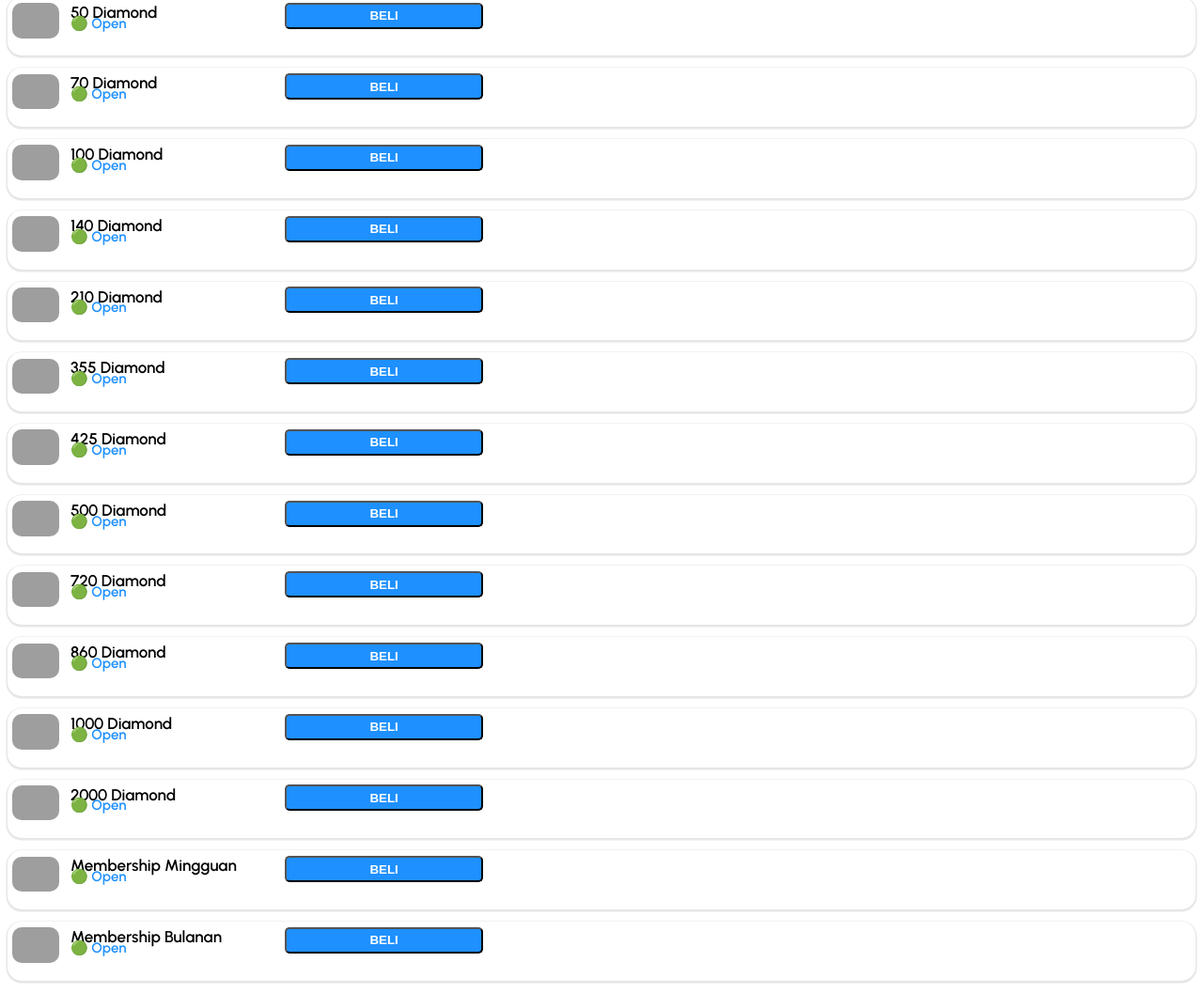
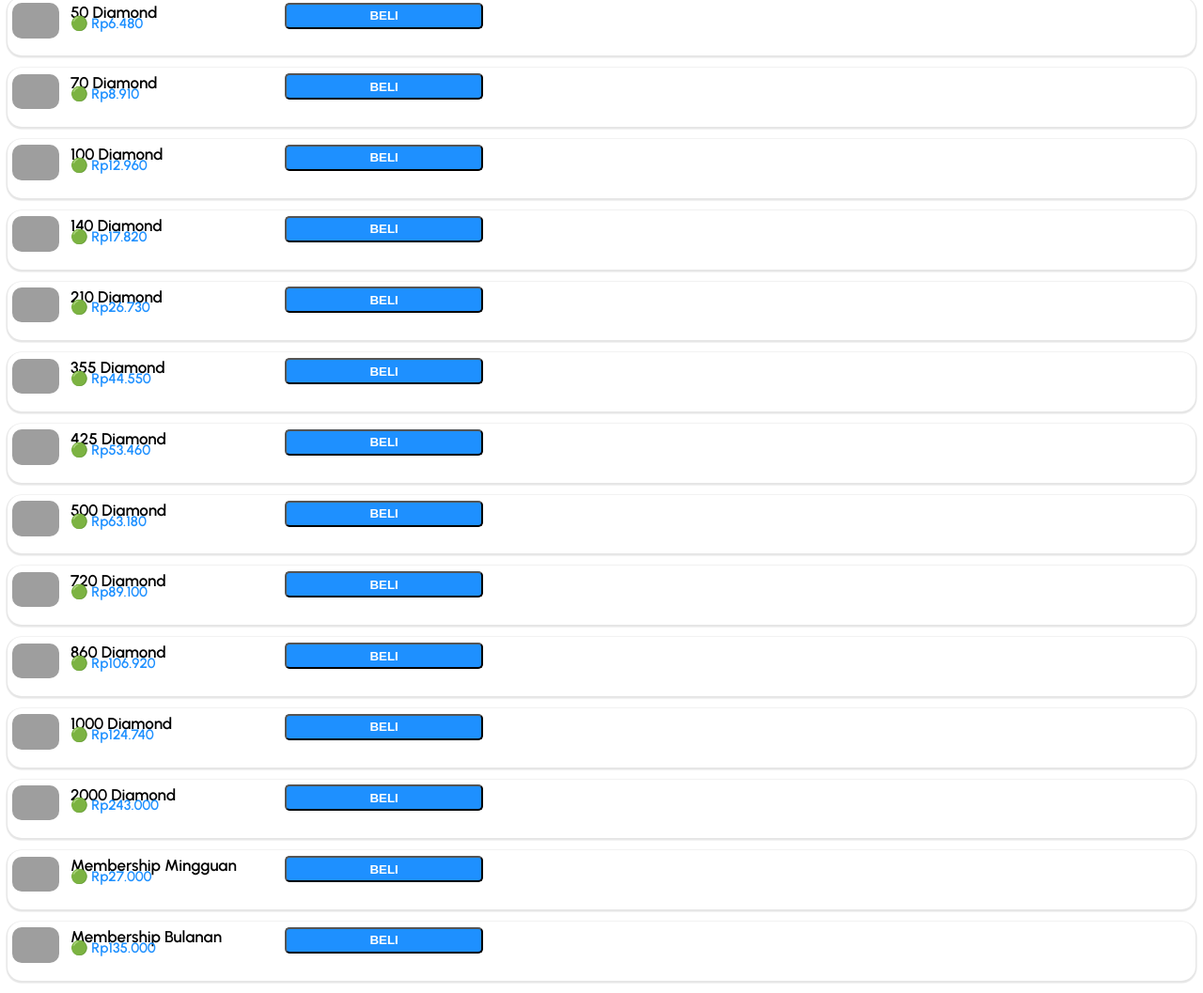
Before and after one commit to sptrshop25/ffmanual, a plain HTML site: page index.html in a window 1280 px wide. Shown: the part 141-1198 px from the top of the page at 94% size. Drawn offline with nearby package versions, Linux system fonts and the light colour scheme; grey boxes are pictures that could not be loaded; a web font is replaced by a local one.

Commit message:
Update index.html

```diff
--- a/index.html
+++ b/index.html
@@ -70,85 +70,85 @@
 
 <!---BAGIAN 2--->
 <div class="putih">
-  <img src="https://i.ibb.co/4VjH9hc/fff.png" style="border-radius:10px;width:50px;margin-top:0.5%;margin-left:5px"></style><a class="text1">50 Diamond</a></br><a class="text2">🟢 Open</a><a href="https://sptrshop.webtoko.net/produk?Free-Fire-50💎-649897"><button class="button" style="width:16.5%;height:28px;"><span>
+  <img src="https://i.ibb.co/4VjH9hc/fff.png" style="border-radius:10px;width:50px;margin-top:0.5%;margin-left:5px"></style><a class="text1">50 Diamond</a></br><a class="text2">🟢 Rp6.480</a><a href="https://sptrshop.webtoko.net/produk?Free-Fire-50💎-649897"><button class="button" style="width:16.5%;height:28px;"><span>
   BELI
 </span></button></a></td></table></div>
 
 <!---BAGIAN 3--->
 <div class="putih">
-  <img src="https://i.ibb.co/4VjH9hc/fff.png" style="border-radius:10px;width:50px;margin-top:0.5%;margin-left:5px"></style><a class="text1">70 Diamond</a></br><a class="text2">🟢 Open </a><a href="https://sptrshop.webtoko.net/produk?Free-Fire-70💎-271569"><button class="button" style="width:16.5%;height:28px;"><span>
+  <img src="https://i.ibb.co/4VjH9hc/fff.png" style="border-radius:10px;width:50px;margin-top:0.5%;margin-left:5px"></style><a class="text1">70 Diamond</a></br><a class="text2">🟢 Rp8.910</a><a href="https://sptrshop.webtoko.net/produk?Free-Fire-70💎-271569"><button class="button" style="width:16.5%;height:28px;"><span>
   BELI
 </span></button></a></td></table></div>
 
 <!---BAGIAN 4--->
 <div class="putih">
-  <img src="https://i.ibb.co/4VjH9hc/fff.png" style="border-radius:10px;width:50px;margin-top:0.5%;margin-left:5px"></style><a class="text1">100 Diamond</a></br><a class="text2">🟢 Open</a><a href="https://sptrshop.webtoko.net/produk?Free-Fire-100💎-271576"><button class="button" style="width:16.5%;height:28px;"><span>
+  <img src="https://i.ibb.co/4VjH9hc/fff.png" style="border-radius:10px;width:50px;margin-top:0.5%;margin-left:5px"></style><a class="text1">100 Diamond</a></br><a class="text2">🟢 Rp12.960</a><a href="https://sptrshop.webtoko.net/produk?Free-Fire-100💎-271576"><button class="button" style="width:16.5%;height:28px;"><span>
   BELI
 </span></button></a></td></table></div>
 
 <!---BAGIAN 4--->
 <div class="putih">
-  <img src="https://i.ibb.co/4VjH9hc/fff.png" style="border-radius:10px;width:50px;margin-top:0.5%;margin-left:5px"></style><a class="text1">140 Diamond</a></br><a class="text2">🟢 Open</a><a href="https://sptrshop.webtoko.net/produk?Free-Fire-140💎-271578"><button class="button" style="width:16.5%;height:28px;"><span>
+  <img src="https://i.ibb.co/4VjH9hc/fff.png" style="border-radius:10px;width:50px;margin-top:0.5%;margin-left:5px"></style><a class="text1">140 Diamond</a></br><a class="text2">🟢 Rp17.820</a><a href="https://sptrshop.webtoko.net/produk?Free-Fire-140💎-271578"><button class="button" style="width:16.5%;height:28px;"><span>
   BELI
 </span></button></a></td></table></div>
 
 <!---BAGIAN 5--->
 <div class="putih">
-  <img src="https://i.ibb.co/4VjH9hc/fff.png" style="border-radius:10px;width:50px;margin-top:0.5%;margin-left:5px"></style><a class="text1">210 Diamond</a></br><a class="text2">🟢 Open</a><a href="https://sptrshop.webtoko.net/produk?Free-Fire-210💎-271585"><button class="button" style="width:16.5%;height:28px;"><span>
+  <img src="https://i.ibb.co/4VjH9hc/fff.png" style="border-radius:10px;width:50px;margin-top:0.5%;margin-left:5px"></style><a class="text1">210 Diamond</a></br><a class="text2">🟢 Rp26.730</a><a href="https://sptrshop.webtoko.net/produk?Free-Fire-210💎-271585"><button class="button" style="width:16.5%;height:28px;"><span>
   BELI
 </span></button></a></td></table></div>
 
  <!---BAGIAN 6--->
 <div class="putih">
-  <img src="https://i.ibb.co/4VjH9hc/fff.png" style="border-radius:10px;width:50px;margin-top:0.5%;margin-left:5px"></style><a class="text1">355 Diamond</a></br><a class="text2">🟢 Open </a><a href="https://sptrshop.webtoko.net/produk?Free-Fire-355💎-271587"><button class="button" style="width:16.5%;height:28px;"><span>
+  <img src="https://i.ibb.co/4VjH9hc/fff.png" style="border-radius:10px;width:50px;margin-top:0.5%;margin-left:5px"></style><a class="text1">355 Diamond</a></br><a class="text2">🟢 Rp44.550</a><a href="https://sptrshop.webtoko.net/produk?Free-Fire-355💎-271587"><button class="button" style="width:16.5%;height:28px;"><span>
   BELI
 </span></button></a></td></table></div>
 
 <!---BAGIAN 7--->
 <div class="putih">
-  <img src="https://i.ibb.co/4VjH9hc/fff.png" style="border-radius:10px;width:50px;margin-top:0.5%;margin-left:5px"></style><a class="text1">425 Diamond</a></br><a class="text2">🟢 Open </a><a href="https://sptrshop.webtoko.net/produk?Free-Fire-425💎-383661"><button class="button" style="width:16.5%;height:28px;"><span>
+  <img src="https://i.ibb.co/4VjH9hc/fff.png" style="border-radius:10px;width:50px;margin-top:0.5%;margin-left:5px"></style><a class="text1">425 Diamond</a></br><a class="text2">🟢 Rp53.460</a><a href="https://sptrshop.webtoko.net/produk?Free-Fire-425💎-383661"><button class="button" style="width:16.5%;height:28px;"><span>
   BELI
 </span></button></a></td></table></div>
 
 <!---BAGIAN 8--->
 <div class="putih">
-  <img src="https://i.ibb.co/4VjH9hc/fff.png" style="border-radius:10px;width:50px;margin-top:0.5%;margin-left:5px"></style><a class="text1">500 Diamond</a></br><a class="text2">🟢 Open</a><a href="https://sptrshop.webtoko.net/produk?Free-Fire-500💎-271594"><button class="button" style="width:16.5%;height:28px;"><span>
+  <img src="https://i.ibb.co/4VjH9hc/fff.png" style="border-radius:10px;width:50px;margin-top:0.5%;margin-left:5px"></style><a class="text1">500 Diamond</a></br><a class="text2">🟢 Rp63.180</a><a href="https://sptrshop.webtoko.net/produk?Free-Fire-500💎-271594"><button class="button" style="width:16.5%;height:28px;"><span>
   BELI
 </span></button></a></td></table></div>
 
 <!---BAGIAN 9--->
 <div class="putih">
-  <img src="https://i.ibb.co/4VjH9hc/fff.png" style="border-radius:10px;width:50px;margin-top:0.5%;margin-left:5px"></style><a class="text1">720 Diamond</a></br><a class="text2">🟢 Open </a><a href="https://sptrshop.webtoko.net/produk?Free-Fire-720💎-271599"><button class="button" style="width:16.5%;height:28px;"><span>
+  <img src="https://i.ibb.co/4VjH9hc/fff.png" style="border-radius:10px;width:50px;margin-top:0.5%;margin-left:5px"></style><a class="text1">720 Diamond</a></br><a class="text2">🟢 Rp89.100</a><a href="https://sptrshop.webtoko.net/produk?Free-Fire-720💎-271599"><button class="button" style="width:16.5%;height:28px;"><span>
   BELI
 </span></button></a></td></table></div>
 
 <!---BAGIAN 10--->
 <div class="putih">
-  <img src="https://i.ibb.co/4VjH9hc/fff.png" style="border-radius:10px;width:50px;margin-top:0.5%;margin-left:5px"></style><a class="text1">860 Diamond</a></br><a class="text2">🟢 Open</a><a href="https://sptrshop.webtoko.net/produk?Free-Fire-860💎-271606"><button class="button" style="width:16.5%;height:28px;"><span>
+  <img src="https://i.ibb.co/4VjH9hc/fff.png" style="border-radius:10px;width:50px;margin-top:0.5%;margin-left:5px"></style><a class="text1">860 Diamond</a></br><a class="text2">🟢 Rp106.920</a><a href="https://sptrshop.webtoko.net/produk?Free-Fire-860💎-271606"><button class="button" style="width:16.5%;height:28px;"><span>
   BELI
 </span></button></a></td></table></div>
 
 <!---BAGIAN 11--->
 <div class="putih">
-  <img src="https://i.ibb.co/4VjH9hc/fff.png" style="border-radius:10px;width:50px;margin-top:0.5%;margin-left:5px"></style><a class="text1">1000 Diamond</a></br><a class="text2">🟢 Open</a><a href="https://sptrshop.webtoko.net/produk?Free-Fire-1000💎-271609"><button class="button" style="width:16.5%;height:28px;"><span>
+  <img src="https://i.ibb.co/4VjH9hc/fff.png" style="border-radius:10px;width:50px;margin-top:0.5%;margin-left:5px"></style><a class="text1">1000 Diamond</a></br><a class="text2">🟢 Rp124.740</a><a href="https://sptrshop.webtoko.net/produk?Free-Fire-1000💎-271609"><button class="button" style="width:16.5%;height:28px;"><span>
   BELI
 </span></button></a></td></table></div>
 
 <!---BAGIAN 12--->
 <div class="putih">
-  <img src="https://i.ibb.co/4VjH9hc/fff.png" style="border-radius:10px;width:50px;margin-top:0.5%;margin-left:5px"></style><a class="text1">2000 Diamond</a></br><a class="text2">🟢 Open</a><a href="https://sptrshop.webtoko.net/produk?Free-Fire-2000-285853"><button class="button" style="width:16.5%;height:28px;"><span>
+  <img src="https://i.ibb.co/4VjH9hc/fff.png" style="border-radius:10px;width:50px;margin-top:0.5%;margin-left:5px"></style><a class="text1">2000 Diamond</a></br><a class="text2">🟢 Rp243.000</a><a href="https://sptrshop.webtoko.net/produk?Free-Fire-2000-285853"><button class="button" style="width:16.5%;height:28px;"><span>
   BELI
 </span></button></a></td></table></div>
 
 <!---BAGIAN 13--->
 <div class="putih">
-  <img src="https://i.ibb.co/4VjH9hc/fff.png" style="border-radius:10px;width:50px;margin-top:0.5%;margin-left:5px"></style><a class="text1">Membership Mingguan</a></br><a class="text2">🟢 Open</a><a href="https://sptrshop.webtoko.net/produk?Membership-Mingguan-Free-Fire-271611"><button class="button" style="width:16.5%;height:28px;"><span>
+  <img src="https://i.ibb.co/4VjH9hc/fff.png" style="border-radius:10px;width:50px;margin-top:0.5%;margin-left:5px"></style><a class="text1">Membership Mingguan</a></br><a class="text2">🟢 Rp27.000</a><a href="https://sptrshop.webtoko.net/produk?Membership-Mingguan-Free-Fire-271611"><button class="button" style="width:16.5%;height:28px;"><span>
   BELI
 </span></button></a></td></table></div>
 
 <!---BAGIAN 14--->
 <div class="putih">
-  <img src="https://i.ibb.co/4VjH9hc/fff.png" style="border-radius:10px;width:50px;margin-top:0.5%;margin-left:5px"></style><a class="text1">Membership Bulanan</a></br><a class="text2">🟢 Open</a><a href="https://sptrshop.webtoko.net/produk?Membership-Bulanan-Free-Fire-271617"><button class="button" style="width:16.5%;height:28px;"><span>
+  <img src="https://i.ibb.co/4VjH9hc/fff.png" style="border-radius:10px;width:50px;margin-top:0.5%;margin-left:5px"></style><a class="text1">Membership Bulanan</a></br><a class="text2">🟢 Rp135.000</a><a href="https://sptrshop.webtoko.net/produk?Membership-Bulanan-Free-Fire-271617"><button class="button" style="width:16.5%;height:28px;"><span>
   BELI
 </span></button></a></td></table></div>
 
```
